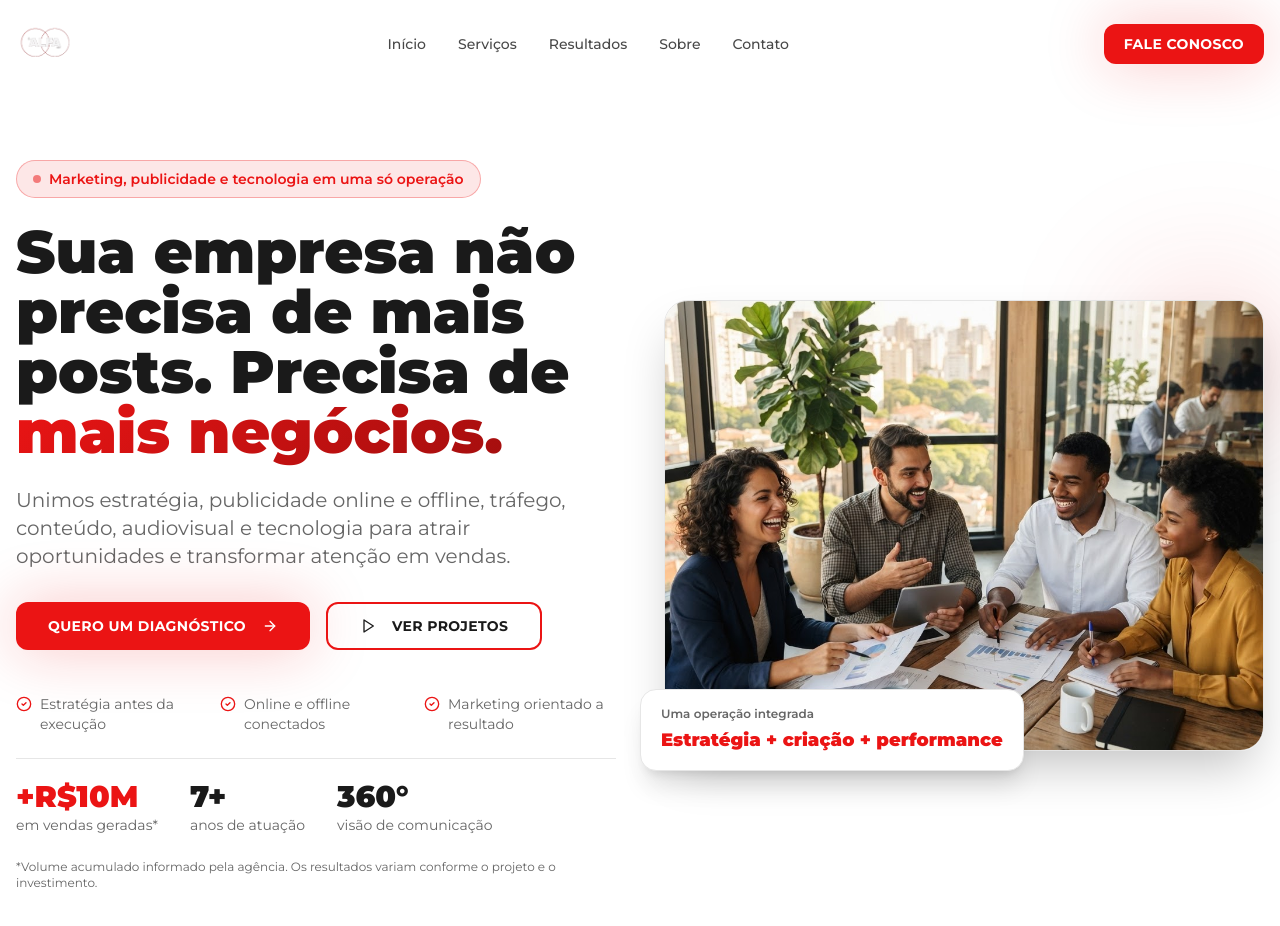
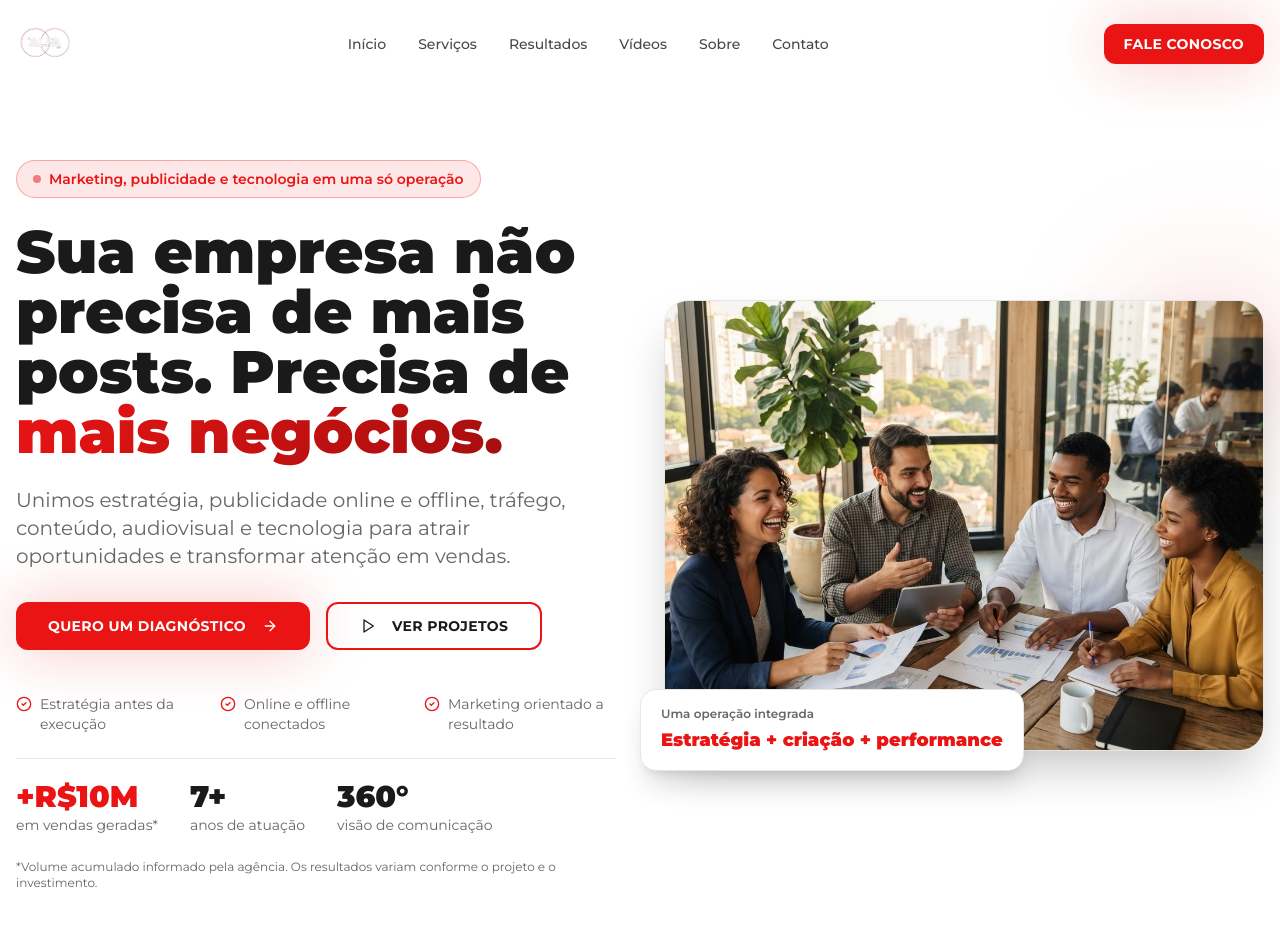
Before and after one commit to studioalfamarketingdigital-dev/studioalfamkt, a React (Vite) app: page / in a window 1280 px wide. Shown: the top 926 px of the page. Built offline with nearby package versions, Linux system fonts and the light colour scheme; the HTML template or start-up script is replaced by a standard one.

Commit message:
Add videos anchor to main navigation

```diff
--- a/src/components/Header.tsx
+++ b/src/components/Header.tsx
@@ -19,6 +19,7 @@ const Header = () => {
     { href: "#inicio", label: "Início" },
     { href: "#servicos", label: "Serviços" },
     { href: "#resultados", label: "Resultados" },
+    { href: "#videos", label: "Vídeos" },
     { href: "#sobre", label: "Sobre" },
     { href: "#contato", label: "Contato" },
   ];
```
